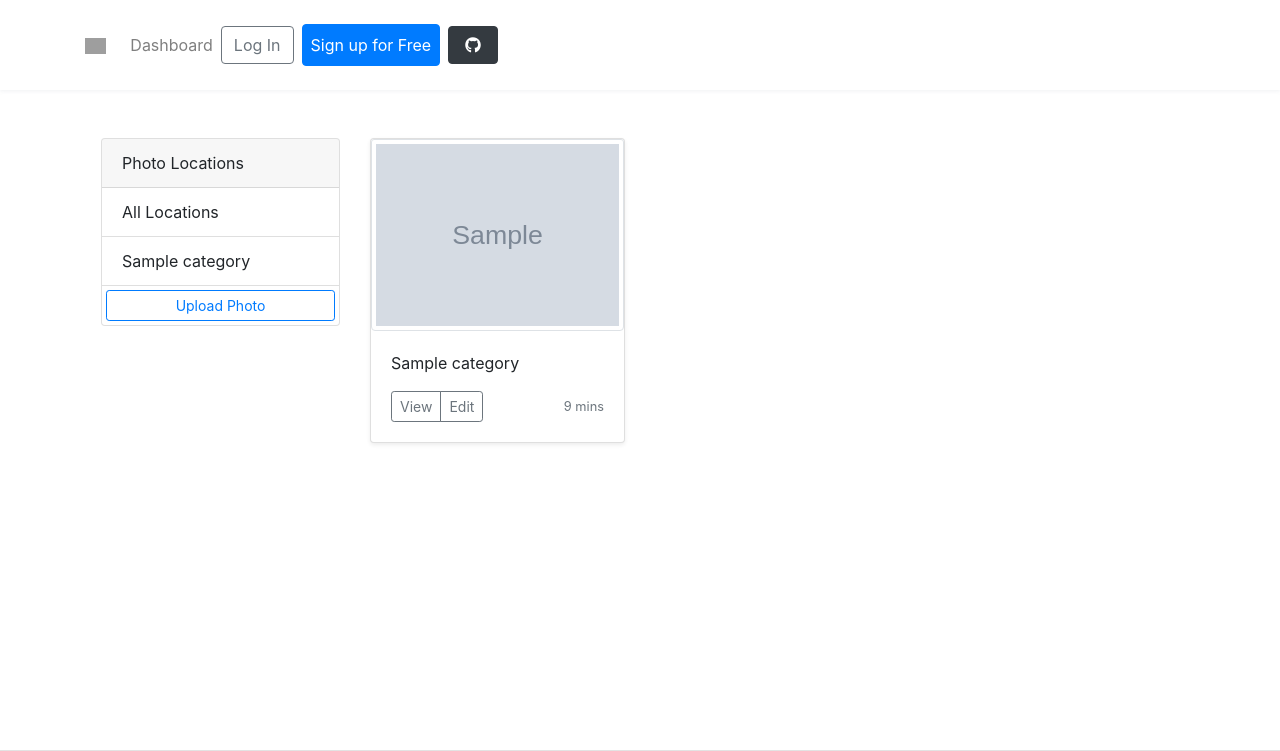
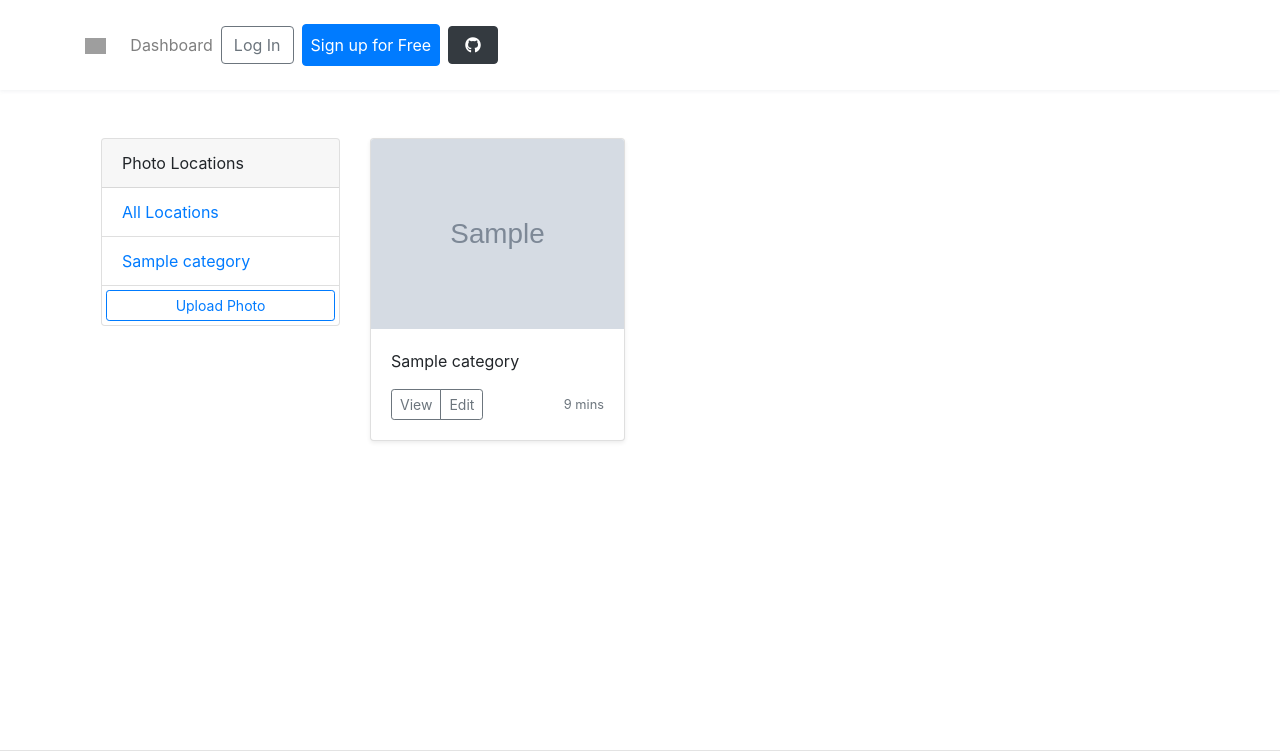
Before and after one commit to AzubuikeIbe0/CA1, a Django app: template photos/templates/photos/gallery.html in a window 1280 px wide. Shown: the top 751 px of the page. Run offline with Django 3.2, Linux system fonts and the light colour scheme; the template is opened without the code that fills it: most values are stand-ins (such as "Sample title", 1, 10 or a date in 2020); grey boxes marked "Sample" are stand-in pictures; some libraries are stand-ins or nearby versions; grey boxes are pictures that could not be loaded.

Commit message:
Added Locations Urls

```diff
--- a/photos/templates/photos/gallery.html
+++ b/photos/templates/photos/gallery.html
@@ -11,9 +11,12 @@
                     Photo Locations
                 </div>
                 <ul class="list-group list-group-flush">
-                    <li class="list-group-item">All Locations</li>
+                    <li class="list-group-item"><a href="{% url 'gallery' %}">All Locations</a></li>
                     {% for category in categories %}
-                    <li class="list-group-item">{{category.name}}</li>
+                    <li class="list-group-item">
+                      <a href="{% url 'gallery' %}?category={{category.name}}">{{category.name}}
+                      </a>
+                    </li>
                     {% endfor %}
 
                     <a href="{% url 'add' %}" class="btn btn-sm btn-outline-primary btn-small m-1">Upload Photo</a>
@@ -27,7 +30,7 @@
               {% for photo in photos %}
                 <div class="col-md-4">
                     <div class="card mb-4 shadow-sm">
-                        <img class="card-img-top img-thumbnail" src="{{photo.image.url}}" alt="Card image cap">
+                        <img class="card-img-top imag-thumbnail" src="{{photo.image.url}}" alt="Card image cap">
 
                       <div class="card-body">
                         <p class="card-text">{{photo.category.name}}</p>
--- a/static/css/base.css
+++ b/static/css/base.css
@@ -3,6 +3,8 @@
   padding: 0;
   margin: 0;
   box-sizing: border-box;
+  text-decoration: none;
+  list-style: none;
 }
     .navbar-expand-sm {
         justify-content: space-between;
@@ -46,8 +48,9 @@
         z-index: 10000;
     }
 
-    .img-thumbnail {
+    .imag-thumbnail {
       max-width: 300px;
+      max-height: 250px;
       background-size: cover;
       background-repeat: no-repeat;
     }
```
Also changed, not shown: photos/views.py (+6 -1 lines), db.sqlite3.
